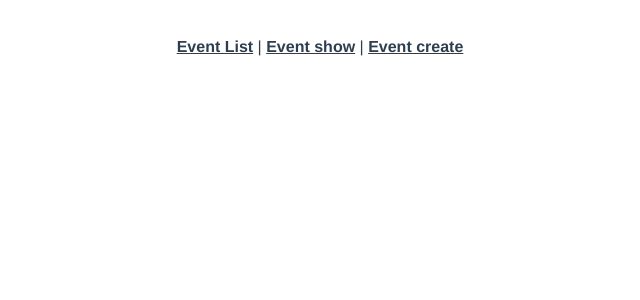
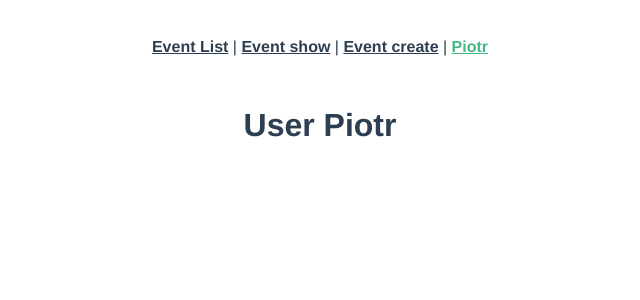
Before and after one commit to kasprzyk/vuex, a Vue app in the folder vue-app/: page /#/user/Piotr in a window 1280 px wide. Shown: the top 300 px of the page, without its empty margins (320-960 px from the left). Built offline with nearby package versions, Linux system fonts and the light colour scheme.

Commit message:
Creating dynamic router links

```diff
--- a/vue-app/src/App.vue
+++ b/vue-app/src/App.vue
@@ -3,7 +3,10 @@
     <div id="nav">
       <router-link to="/">Event List</router-link> |
       <router-link to="/event-create">Event show</router-link> |
-      <router-link to="/event-show">Event create</router-link>
+      <router-link to="/event-show">Event create</router-link> |
+      <router-link :to="{ name: 'user', params: { username: 'Piotr' } }"
+        >Piotr</router-link
+      >
     </div>
     <router-view />
   </div>
--- a/vue-app/src/router/index.js
+++ b/vue-app/src/router/index.js
@@ -11,6 +11,11 @@ const routes = [
     path: '/',
     name: 'event-list',
     component: EventList
+  },
+  {
+    path: '/user/:username',
+    name: 'user',
+    component: () => import(/* webpackChunkName: "about" */ '../views/User.vue')
   },
   {
     path: '/event-create',
--- /dev/null
+++ b/vue-app/src/views/User.vue
@@ -0,0 +1,3 @@
+<template>
+  <h1>User {{ $route.params.username }}</h1>
+</template>
```
